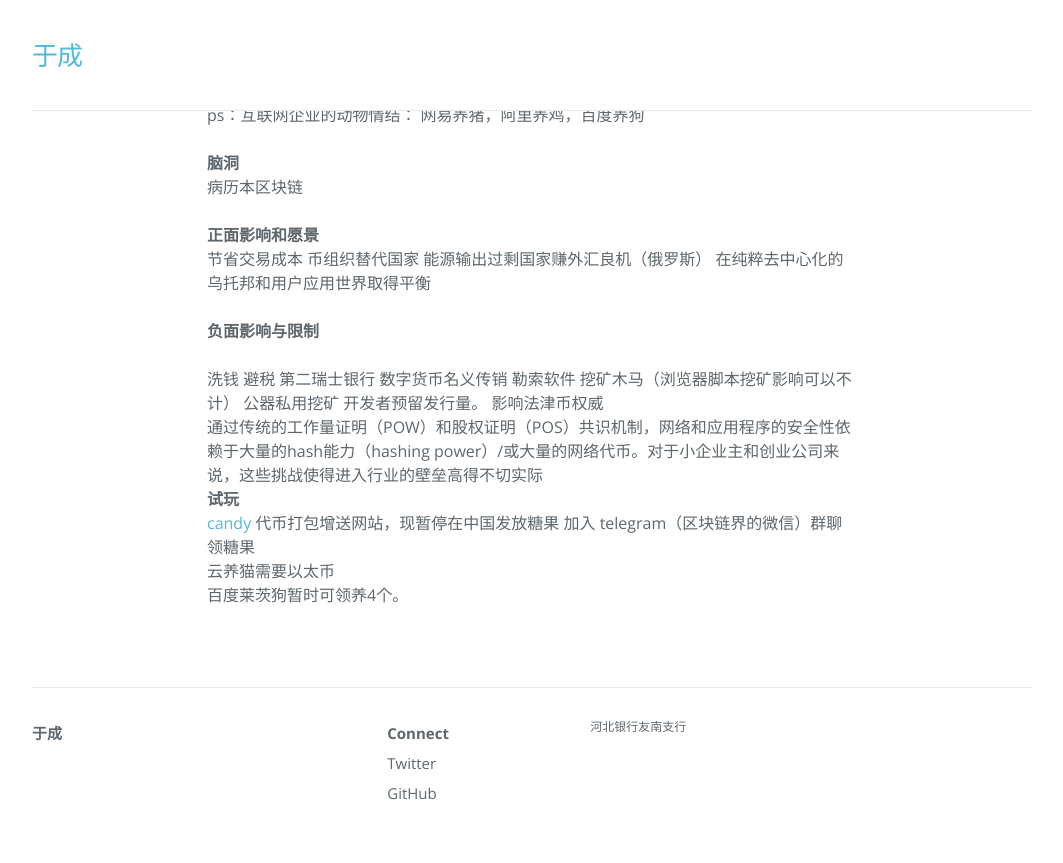
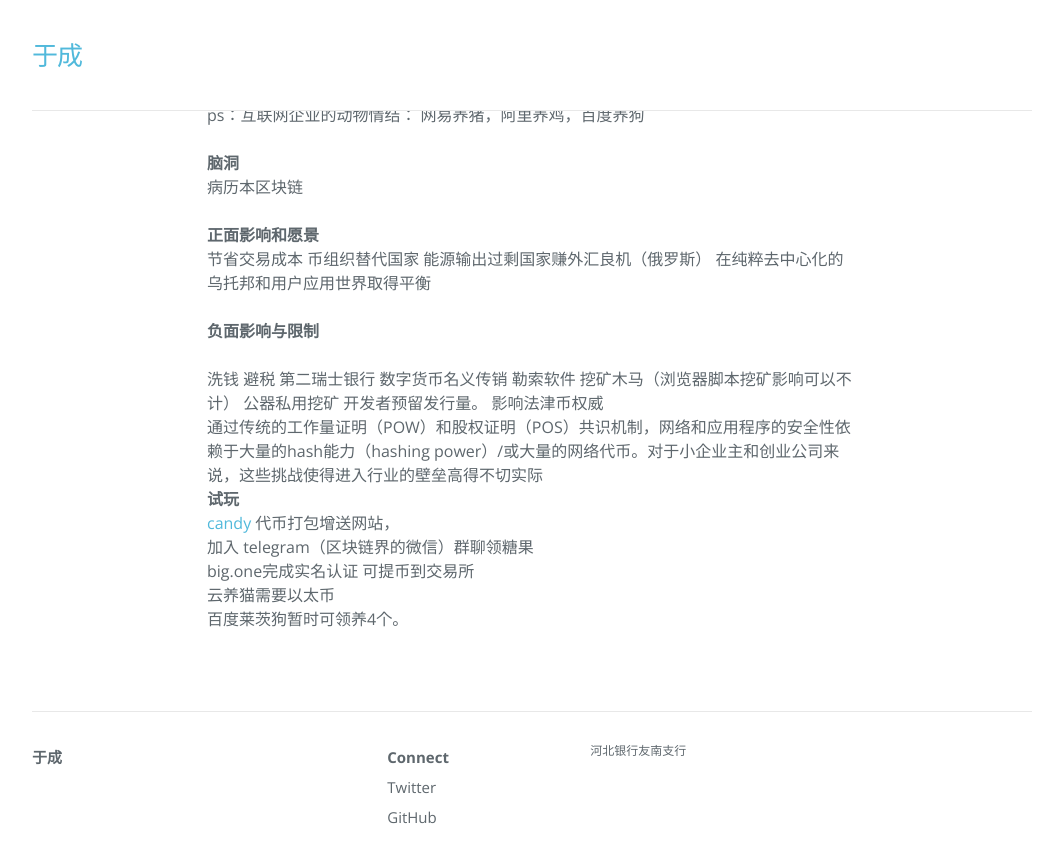
Before and after one commit to hebbank/jekyll, a Jekyll site: the page built from _posts/2018-02-02-qkl.md, in a window 1280 px wide and 900 px high, scrolled down 803 px. Shown: the top 863 px of the window, without its empty margins (108-1171 px from the left). Built offline with Jekyll 4.4.1, drawn with Linux system fonts in a browser that asks for light colours; nearby versions of some CDN libraries.

Commit message:
Update 区块链

```diff
--- a/_posts/2018-02-02-qkl.md
+++ b/_posts/2018-02-02-qkl.md
@@ -35,7 +35,8 @@ tags: ''
 洗钱 避税  第二瑞士银行  数字货币名义传销  勒索软件  挖矿木马（浏览器脚本挖矿影响可以不计） 公器私用挖矿   开发者预留发行量。  影响法津币权威
 通过传统的工作量证明（POW）和股权证明（POS）共识机制，网络和应用程序的安全性依赖于大量的hash能力（hashing power）/或大量的网络代币。对于小企业主和创业公司来说，这些挑战使得进入行业的壁垒高得不切实际
    **试玩**
-   [candy](https://candy.one/i/3950658)  代币打包增送网站，现暂停在中国发放糖果 加入
-   telegram（区块链界的微信）群聊领糖果
+   [candy](https://candy.one/i/3950658)  代币打包增送网站，
+    加入    telegram（区块链界的微信）群聊领糖果
+  big.one完成实名认证   可提币到交易所
    云养猫需要以太币
    百度莱茨狗暂时可领养4个。
```
